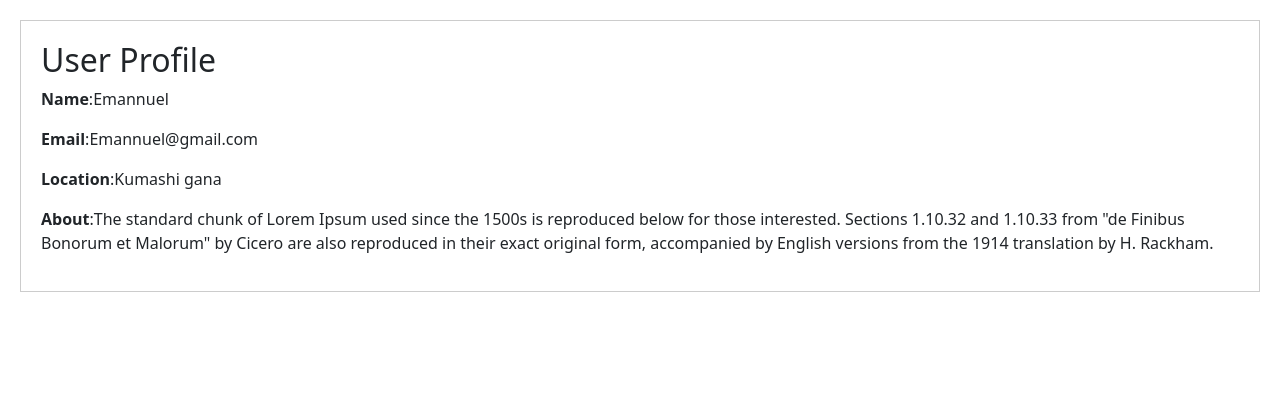
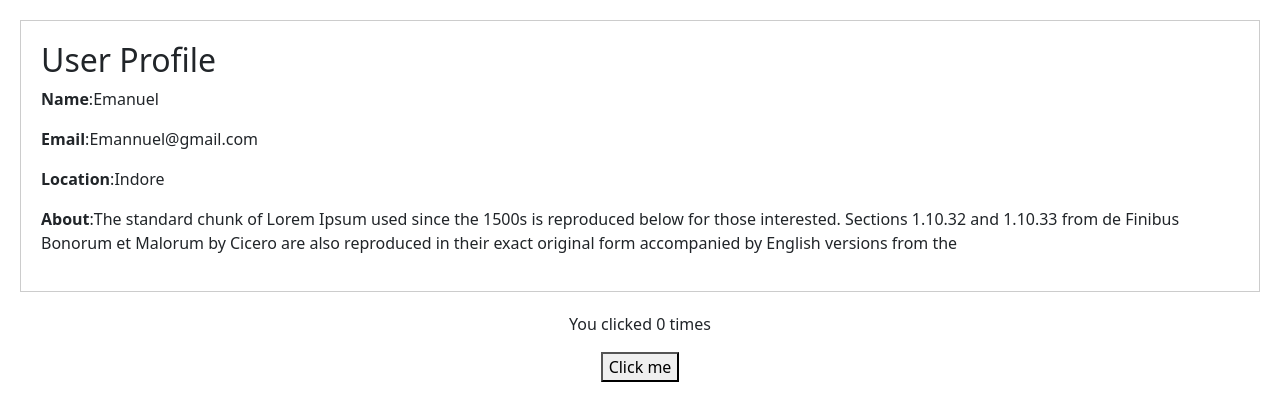
Before and after one commit to ayushpasi/react, a React (Create React App) app: page / in a window 1280 px wide. Shown: the top 420 px of the page. Built offline with nearby package versions, Linux system fonts and the light colour scheme.

Commit message:
useState hook conter funtion added

```diff
--- a/src/App.js
+++ b/src/App.js
@@ -1,10 +1,17 @@
 import "./UserProfile.css";
 import UserProfile from "./components/UserProfile";
+import Counter from "./components/Counter";
 const App = () => {
   return (
     //rendring the component
     <>
-      <UserProfile />
+      <UserProfile
+        name="Emanuel"
+        email="Emannuel@gmail.com"
+        location="Indore"
+        about="The standard chunk of Lorem Ipsum used since the 1500s is reproduced below for those interested. Sections 1.10.32 and 1.10.33 from de Finibus Bonorum et Malorum by Cicero are also reproduced in their exact original form accompanied by English versions from the "
+      />
+      <Counter />
     </>
   );
 };
--- /dev/null
+++ b/src/components/Counter.js
@@ -0,0 +1,14 @@
+import React, { useState } from "react";
+
+const Counter = () => {
+  const [count, setCount] = useState(0);
+
+  return (
+    <div style={{ textAlign: "center" }}>
+      <p>You clicked {count} times</p>
+      <button onClick={() => setCount(count + 1)}>Click me</button>
+    </div>
+  );
+};
+
+export default Counter;
--- a/src/components/UserProfile.js
+++ b/src/components/UserProfile.js
@@ -1,22 +1,19 @@
-const UserProfile = () => {
+const UserProfile = (props) => {
+  console.log(props);
   return (
     <div style={{ border: "1px solid #ccc", padding: "20px", margin: "20px" }}>
       <h2>User Profile</h2>
       <p>
-        <b>Name</b>:Emannuel
+        <b>Name</b>:{props.name}
       </p>
       <p>
-        <b>Email</b>:Emannuel@gmail.com
+        <b>Email</b>:{props.email}
       </p>
       <p>
-        <b>Location</b>:Kumashi gana
+        <b>Location</b>:{props.location}
       </p>
       <p>
-        <b>About</b>:The standard chunk of Lorem Ipsum used since the 1500s is
-        reproduced below for those interested. Sections 1.10.32 and 1.10.33 from
-        "de Finibus Bonorum et Malorum" by Cicero are also reproduced in their
-        exact original form, accompanied by English versions from the 1914
-        translation by H. Rackham.
+        <b>About</b>:{props.about}
       </p>
     </div>
   );
```
